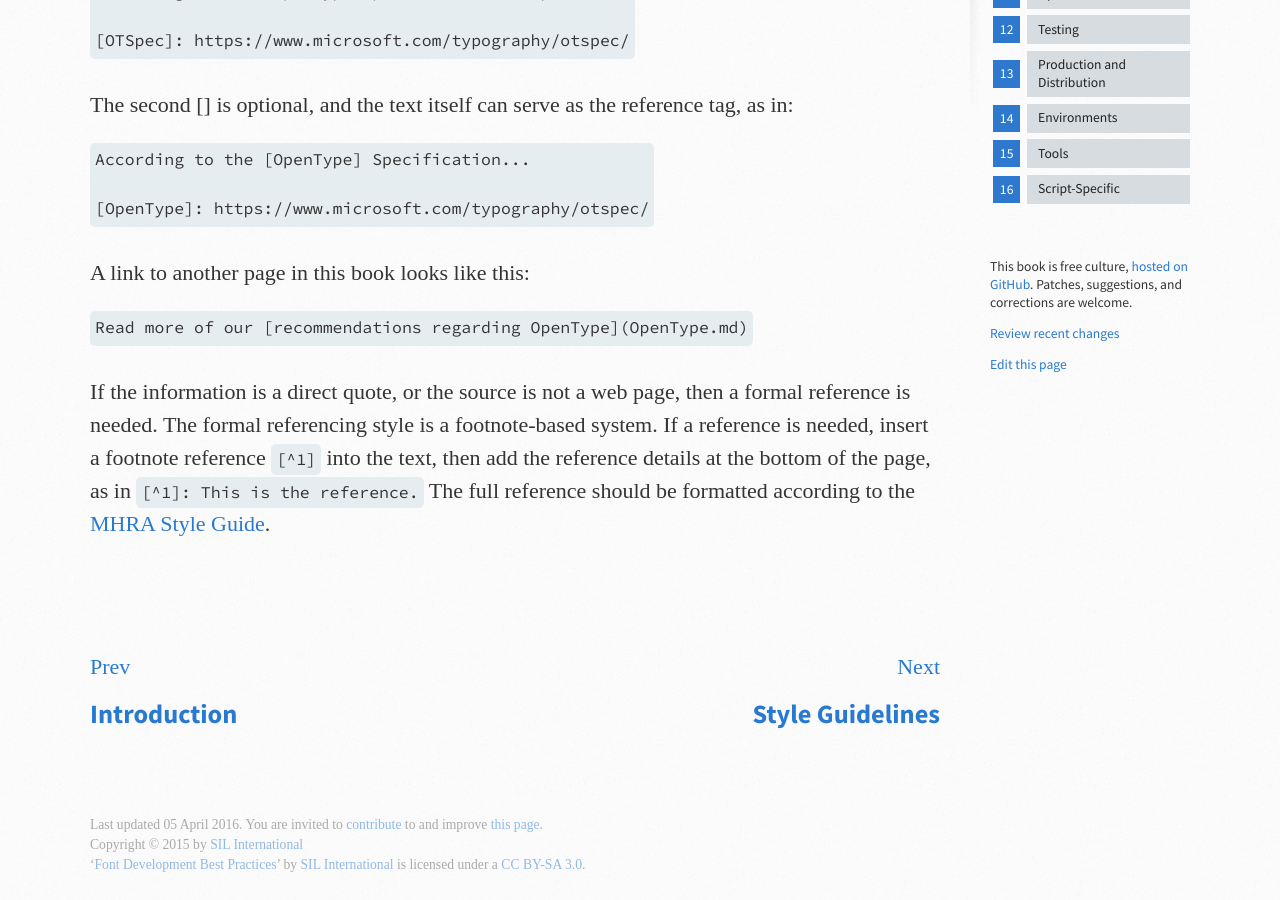
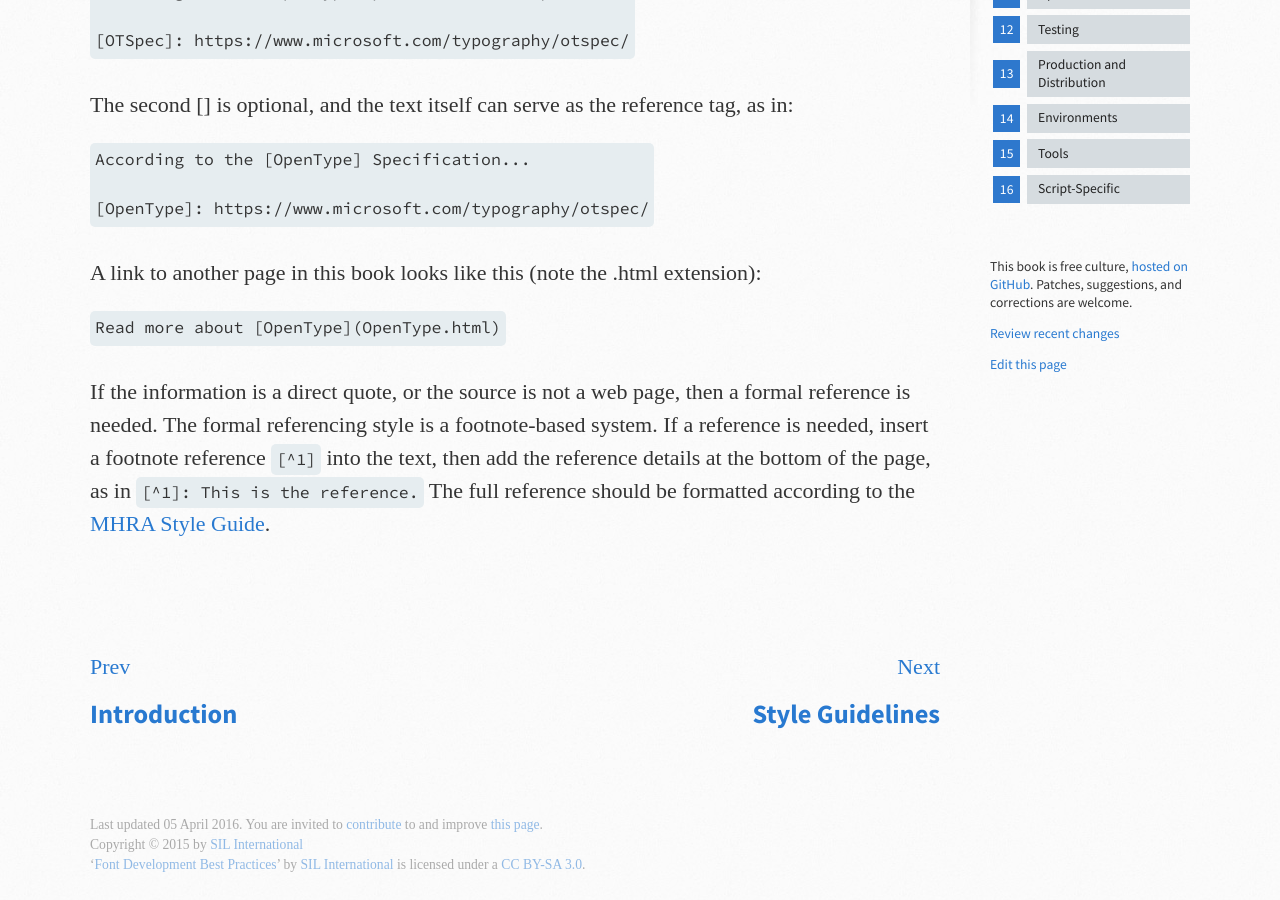
Before and after one commit to silnrsi/FDBP, a Jekyll site: the page built from en-US/Referencing_Guidelines.md, in a window 1280 px wide and 900 px high, scrolled down 943 px. Built offline with Jekyll 4.4.1, drawn with Linux system fonts in a browser that asks for light colours; some web fonts are replaced.

Commit message:
Fixing mistakes

```diff
--- a/en-US/Referencing_Guidelines.md
+++ b/en-US/Referencing_Guidelines.md
@@ -24,10 +24,10 @@ According to the [OpenType] Specification...
 [OpenType]: https://www.microsoft.com/typography/otspec/
 ~~~
 
-A link to another page in this book looks like this:
+A link to another page in this book looks like this (note the .html extension):
 
 ~~~
-Read more of our [recommendations regarding OpenType](OpenType.md)
+Read more about [OpenType](OpenType.html)
 ~~~
 
 If the information is a direct quote, or the source is not a web page, then a formal reference is needed. The formal referencing style is a footnote-based system. If a reference is needed, insert a footnote reference `[^1]` into the text, then add the reference details at the bottom of the page, as in `[^1]: This is the reference.` The full reference should be formatted according to the [MHRA Style Guide][MHRA].
```
Also changed, not shown: en-US/Source_Formats.md (+1 -1 lines), en-US/UFO.md (+1 -1 lines).
